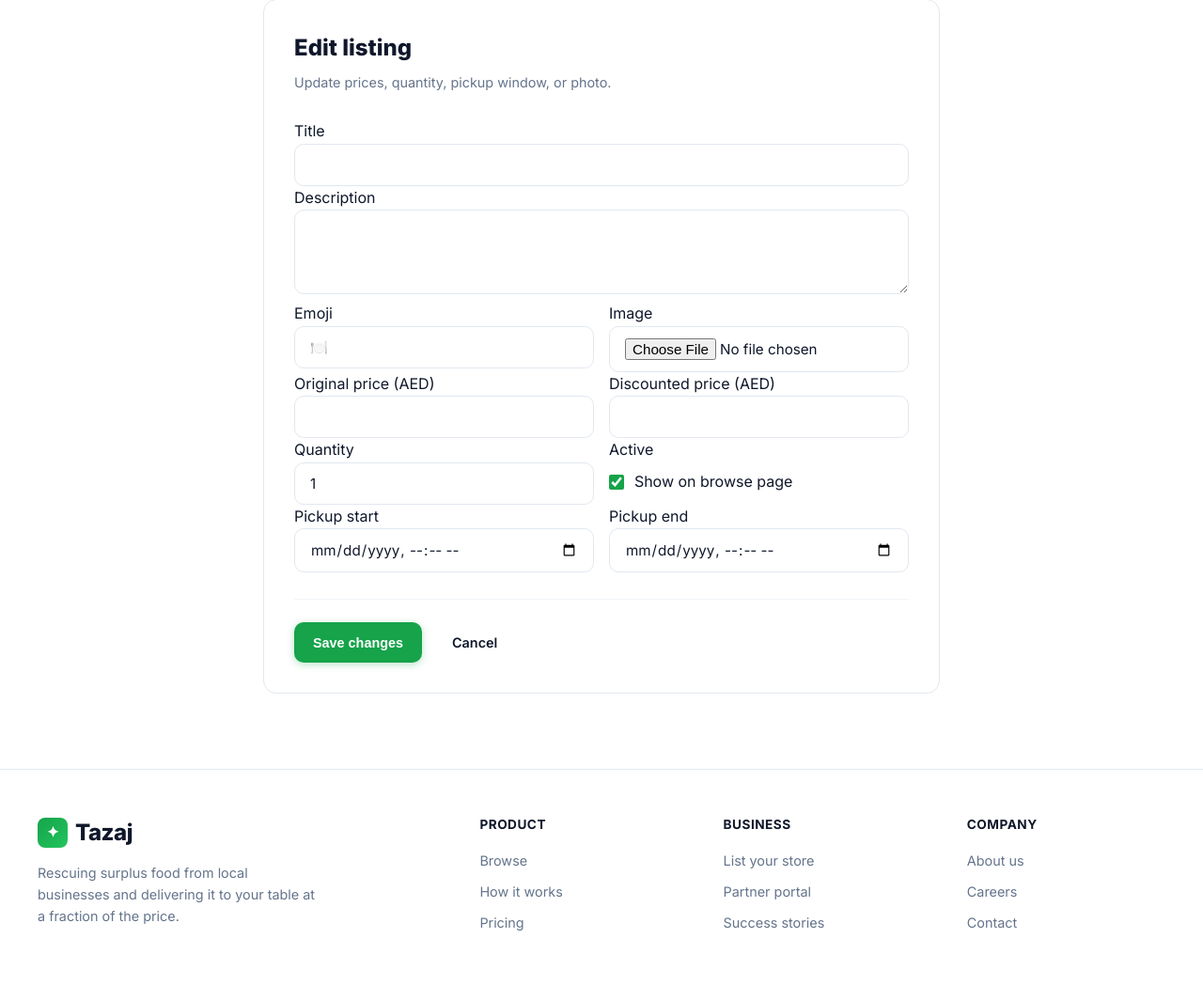
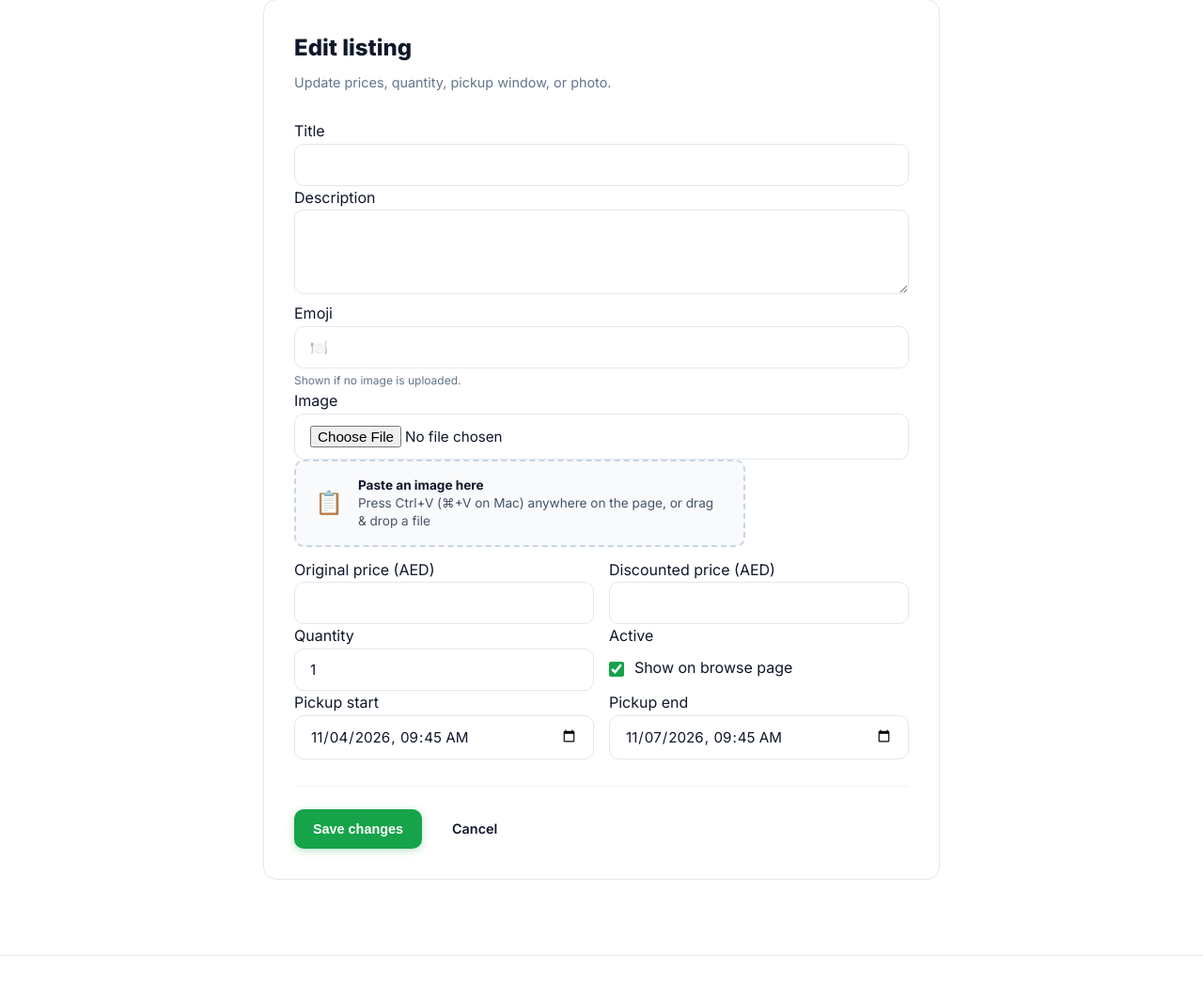
Before and after one commit to F3Codes/Tazaj-Website, a Django app: template templates/dashboard/food_form.html in a window 1280 px wide. Shown: the part 116-1164 px from the top of the page at 94% size. Run offline with Django 5.2, Linux system fonts and the light colour scheme; the template is opened without the code that fills it: values that come from a table or form of the project are taken from there, others are empty.

Commit message:
Enhanced listing form

```diff
--- a/main/forms.py
+++ b/main/forms.py
@@ -1,6 +1,9 @@
 from django import forms
 from django.contrib.auth.forms import UserCreationForm
+from datetime import timedelta
+from django.utils import timezone
 from .models import User, Food
+from .widgets import PasteImageWidget
 
 
 class SignUpForm(UserCreationForm):
@@ -74,6 +77,13 @@ class FoodForm(forms.ModelForm):
         super().__init__(*args, **kwargs)
         self.fields["pickup_start"].input_formats = ["%Y-%m-%dT%H:%M"]
         self.fields["pickup_end"].input_formats = ["%Y-%m-%dT%H:%M"]
+        self.fields["image"].widget = PasteImageWidget()
+
+        if not self.instance.pk:
+            now = timezone.localtime()
+            self.initial["pickup_start"] = now.strftime("%Y-%m-%dT%H:%M")
+            three_days = now + timedelta(days=3)
+            self.initial["pickup_end"] = three_days.strftime("%Y-%m-%dT%H:%M")
 
     def clean(self):
         cleaned = super().clean()
--- a/static/css/dashboard.css
+++ b/static/css/dashboard.css
@@ -241,6 +241,7 @@
     display: grid;
     grid-template-columns: 1fr 1fr;
     gap: 1rem;
+    align-items: start;
 }
 
 /* ---------- FORM INPUTS ---------- */
--- a/templates/dashboard/food_form.html
+++ b/templates/dashboard/food_form.html
@@ -40,18 +40,17 @@
                 {% if form.description.errors %}{{ form.description.errors }}{% endif %}
             </div>
 
-            <div class="form-row">
             <div class="form-group">
                 <label for="{{ form.emoji.id_for_label }}">Emoji</label>
                 {{ form.emoji }}
                 {% if form.emoji.errors %}{{ form.emoji.errors }}{% endif %}
+                <span class="helptext">Shown if no image is uploaded.</span>
             </div>
 
             <div class="form-group">
                 <label for="{{ form.image.id_for_label }}">Image</label>
                 {{ form.image }}
                 {% if form.image.errors %}{{ form.image.errors }}{% endif %}
-                </div>
             </div>
 
             <div class="form-row">
```
Lines whose indentation alone changed are shown as unchanged.
